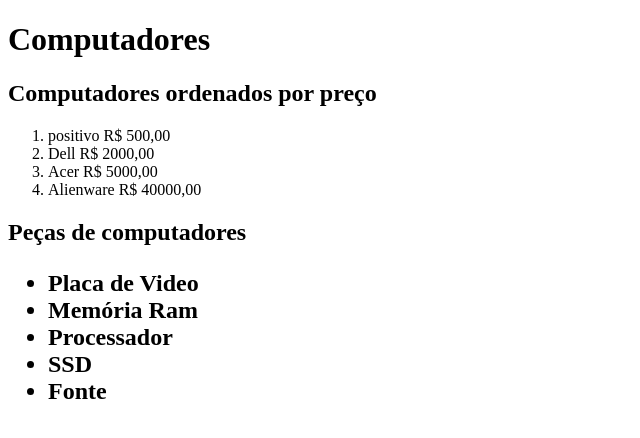
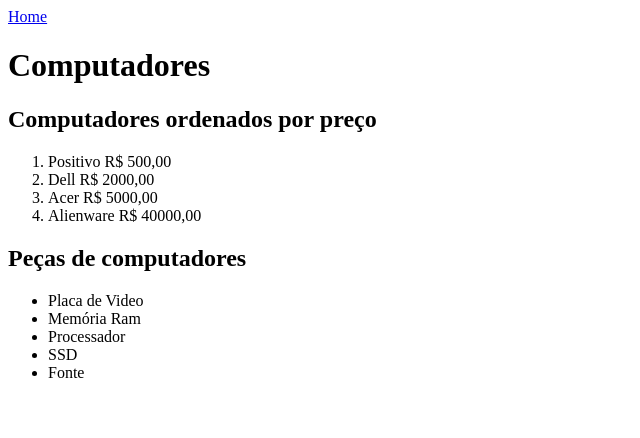
Before and after one commit to enzo-eduardo-schneider/super-dev-09-curso-html, a plain HTML site: page computadores.html in a window 1280 px wide. Shown: the whole page, without its empty margins (0-640 px from the left). Drawn offline with Linux system fonts and the light colour scheme.

```diff
--- a/computadores.html
+++ b/computadores.html
@@ -5,18 +5,18 @@
         <title>Lista de Computadores</title>
     </head>
     <body>
+        <a href="index.html">Home</a>
        <h1>Computadores</h1>
 
        <h2>Computadores ordenados por preço</h2>
        <!-- positivo 500<00-->
         <ol> <!--lista ordenada(ordered list)-->
-            <li>positivo R$ 500,00</li> <!--item da lista-->
+            <li>Positivo R$ 500,00</li> <!--item da lista-->
             <li>Dell R$ 2000,00</li>
             <li>Acer R$ 5000,00</li>
             <li>Alienware R$ 40000,00</li>
         </ol>
-
-            <h2>Peças de computadores</hw>
+            <h2>Peças de computadores</h2>
             <ul>
             <li>Placa de Video</li>
             <li>Memória Ram</li>
```
Lines whose indentation alone changed are shown as unchanged.
